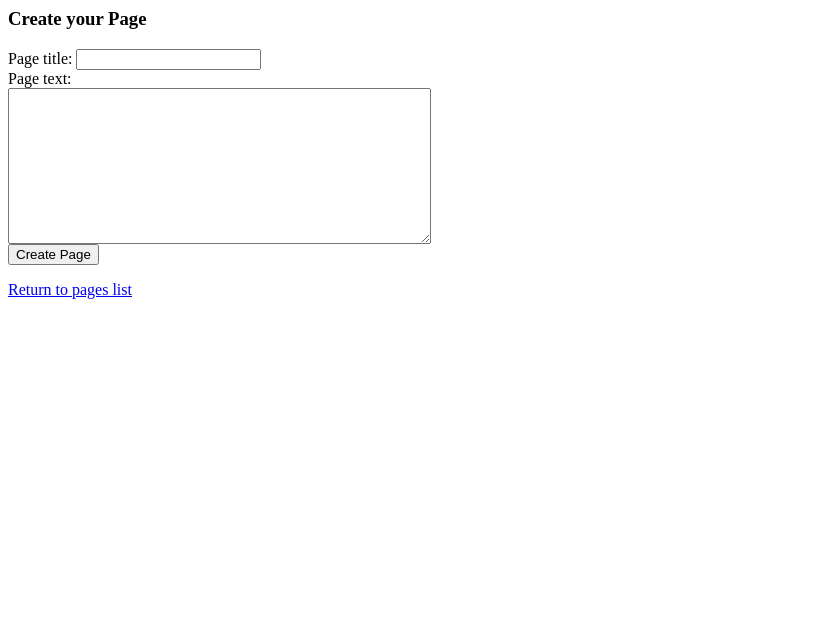
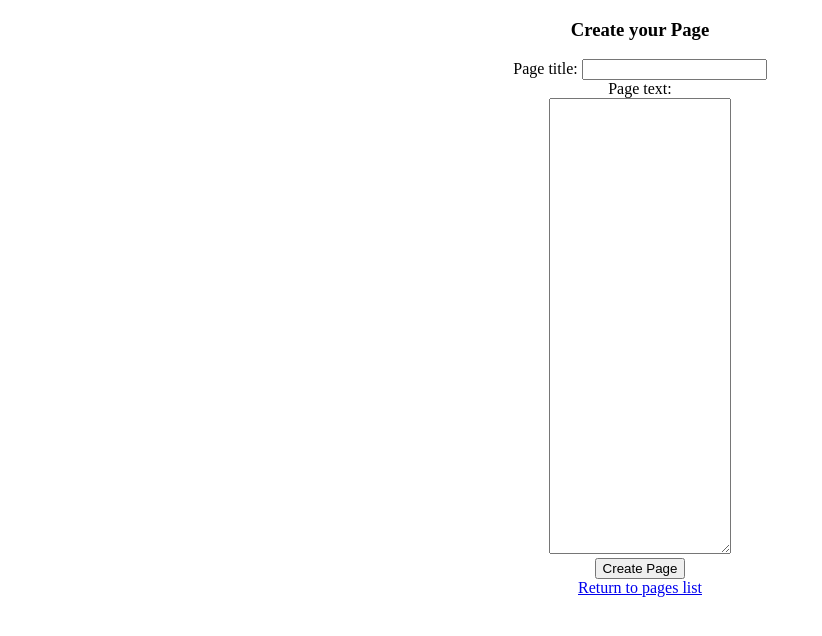
Before and after one commit to wornsoulbit/FinalProjectECom, a PHP site: a page that uses FinalProject/app/views/Page/createPage.php in a window 1280 px wide. Shown: the top 636 px of the page, without its empty margins (0-822 px from the left). Run offline with PHP 8.4, Linux system fonts and the light colour scheme; the visitor is signed in with stand-in values (Sample User, id 1); some libraries are stand-ins or nearby versions.

Commit message:
Added a API text editor to the edit and create pages views

```diff
--- /dev/null
+++ b/FinalProject/CSS/PageCss/createPage.css
@@ -0,0 +1,10 @@
+#container {
+    margin-left: 100px;
+    margin-right: 100px;
+    text-align: center;
+}
+
+.tox-tinymce {
+    margin-left: 100px;
+    margin-right: 100px;
+}
--- /dev/null
+++ b/FinalProject/JS/tinyMce.js
@@ -0,0 +1,3 @@
+tinymce.init({
+    selector: 'textarea#page_text'
+  });
--- a/FinalProject/app/views/Page/createPage.php
+++ b/FinalProject/app/views/Page/createPage.php
@@ -1,18 +1,24 @@
+<!DOCTYPE html>
 <html>
     <head>
         <title>Create Page</title>
+        <script src="https://cdn.tiny.cloud/1/8qhzpgykznjfoihm9y692wkhbhzhpv1y1ddimfioy7txo9oi/tinymce/5/tinymce.min.js" referrerpolicy="origin"></script>
+        <script src="<?=BASE?>/JS/tinyMce.js"></script>
+        <link rel="stylesheet" href="<?=BASE?>/CSS/PageCss/createPage.css">
     </head>
 
     <body>
+        <div id="container">
             <h3>Create your Page</h3>
 
             <form method="post" action="">
                 <label>Page title: <input type="text" name="page_title"> </label> <br/>
                 <label>Page text: </label> <br />
-            <textarea name="page_text" rows="10" cols="50"></textarea> <br/>
+                <textarea id="page_text" name="page_text" rows="30"> </textarea> <br/>
 
                 <input type="submit" name="action" value="Create Page" />
             </form>
             <a href="<?= BASE ?>/Page/index/<?= $_SESSION['profile_id']?>">Return to pages list</a> <br />
+        </div>
     </body>
 </html>
--- a/FinalProject/app/views/Page/editPage.php
+++ b/FinalProject/app/views/Page/editPage.php
@@ -1,7 +1,10 @@
+<!DOCTYPE html>
 <html>
     <head>
         <title>Edit Page</title>
         <link rel="stylesheet" href="<?=BASE?>/CSS/PageCss/editPage.css">
+        <script src="https://cdn.tiny.cloud/1/8qhzpgykznjfoihm9y692wkhbhzhpv1y1ddimfioy7txo9oi/tinymce/5/tinymce.min.js" referrerpolicy="origin"></script>
+        <script src="<?=BASE?>/JS/tinyMce.js"></script>
     </head>
 
     <body>
@@ -12,7 +15,7 @@
                 <div id="pageContents">
                     <label>Page title: <input type="text" name="page_title" value="<?= $data['page']->page_title ?>"></label><br />
                     <label>Page text: </label><br />
-                    <textarea name="page_text" rows="10" cols="50"><?= $data['page']->page_text ?></textarea><br />
+                    <textarea id="page_text" name="page_text" rows="30"><?= $data['page']->page_text ?></textarea><br />
                     <input type="submit" name="action" value="Submit changes" />
                 </div>
             </form>
```
Lines whose indentation alone changed are shown as unchanged.
